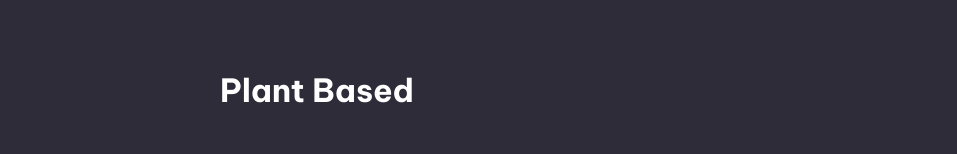
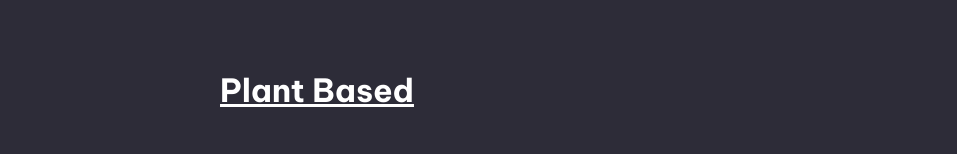
Before and after one commit to sbaglivi/plant-based, a React (Create React App) app: page / in a window 1280 px wide. Shown: the part 224-378 px from the top of the page, without its empty margins (323-1280 px from the left). Built offline with nearby package versions, Linux system fonts and the light colour scheme.

Commit message:
added an underline to the banner h1 and changed the website ss to reflect a more active state of the page

```diff
--- a/src/components/Banner.js
+++ b/src/components/Banner.js
@@ -1,7 +1,7 @@
 const banner = () => {
   return (
     <>
-      <h1>Plant Based</h1>
+      <h1 style={{ textDecoration: 'underline' }}>Plant Based</h1>
       <h2>Explore vegetarian recipes that suit your needs</h2>
     </>
   );
```
Also changed, not shown: src/assets/images/website-ss.jpg.
